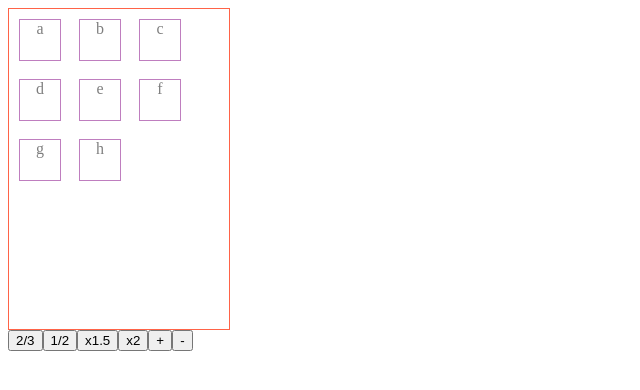
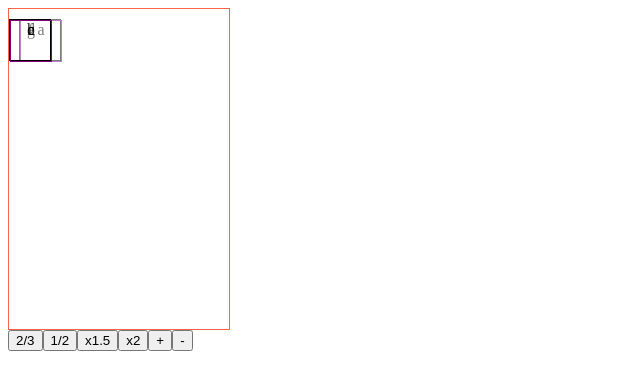
Before and after one commit to mikemajara/react-spring-animated-grid, a React (Create React App) app: page / in a window 1280 px wide. Shown: the top 390 px of the page, without its empty margins (0-640 px from the left). Built offline with nearby package versions, Linux system fonts and the light colour scheme.

Commit message:
non working animated custom div item

```diff
--- a/src/App.tsx
+++ b/src/App.tsx
@@ -1,7 +1,7 @@
 import React, { useState } from "react";
 import Grid from './GridComponent'
-import {defaultItemWidth} from './helpers'
-import { animated } from 'react-spring'
+import {defaultItemWidth} from './defaults'
+import { animated, useSpring, useTransition } from 'react-spring'
 
 export default function App() {
 
@@ -16,10 +16,10 @@ export default function App() {
   }
 
   const toggleItemWidth = (key: string) => {
-    const idx = elements.findIndex(e => e.key === key)
+    const idx: number = elements.findIndex(e => e.key === key)
     if (idx >= 0){
-      elements[idx].size[1](
-        elements[idx].size[0] === defaultItemWidth
+      elements[idx].width[1](
+        elements[idx].width[0] === defaultItemWidth
           ? defaultItemWidth * ((Math.floor(Math.random() * 10) % 3) + 2)
           : defaultItemWidth
       )
@@ -27,15 +27,36 @@ export default function App() {
   }
 
   const elements = [
-    { key: "a", size: useState(40) },
-    { key: "b", size: useState(40) },
-    { key: "c", size: useState(40) },
-    { key: "d", size: useState(40) },
-    { key: "e", size: useState(40) },
-    { key: "f", size: useState(40) },
-    { key: "g", size: useState(40) },
-    { key: "h", size: useState(40) },
+    { key: "a", width: useState(40)},
+    { key: "b", width: useState(40)},
+    { key: "c", width: useState(40)},
+    { key: "d", width: useState(40)},
+    { key: "e", width: useState(40)},
+    { key: "f", width: useState(40)},
+    { key: "g", width: useState(40)},
+    { key: "h", width: useState(40)},
   ]
+
+  // const transitions = useTransition(elements, el => el.key, {
+  const transitions = useTransition(
+    elements,
+    item => item.key,
+    // FIXME -- The problem here is we cannot use
+    // a state as parameter to define the transition
+    // we need a raw value
+    {
+      from: (el) => ({width: el.width[0]}),
+      enter: (el) => ({width: el.width[0]}),
+      update: (el) => ({width: el.width[0]}),
+    }
+    // elements,
+    // el => el.key,
+    // {
+    //   from: ({width}) => ({width}),
+    //   enter: ({width}) => ({width}),
+    //   update: ({width}) => ({width})
+    // }
+  )
 
   return (
     <div>
@@ -45,11 +66,15 @@ export default function App() {
           height: 320
         }}
       >
-        { elements.map(item =>
-            <div
+        { elements.map((item, idx) =>
+            <animated.div
               key={item.key}
               style={{
-                width: item.size[0],
+                // FIXME -- This fails to pass on the width
+                // down because the value is not a plain one,
+                // its a transition value. Check what value
+                // arrives at the parent component.
+                width: transitions[idx].props.width,
                 height: 40,
                 border: "1px solid purple",
                 display: "flex",
@@ -60,7 +85,7 @@ export default function App() {
               }}
             >
               {item.key}
-            </div>
+            </animated.div>
           )
         }
       </Grid>
--- a/src/GridComponent.tsx
+++ b/src/GridComponent.tsx
@@ -20,7 +20,7 @@ import {
 } from "./defaults";
 import { Position } from "./main";
 
-export default function GridComponent(props: any) {
+export default function GridComponent(props: any): ReactElement {
 
   const {
     style: { width: containerWidth },
@@ -101,6 +101,7 @@ export default function GridComponent(props: any) {
               key={item.key}
               style={{
                 position: "absolute",
+                border: "1px solid black",
                 width,
                 height: refMeasures[i].height,
                 top: top?.interpolate(top => `${top}px`),
```
Also changed, not shown: src/helpers.ts (+0 -10 lines).
